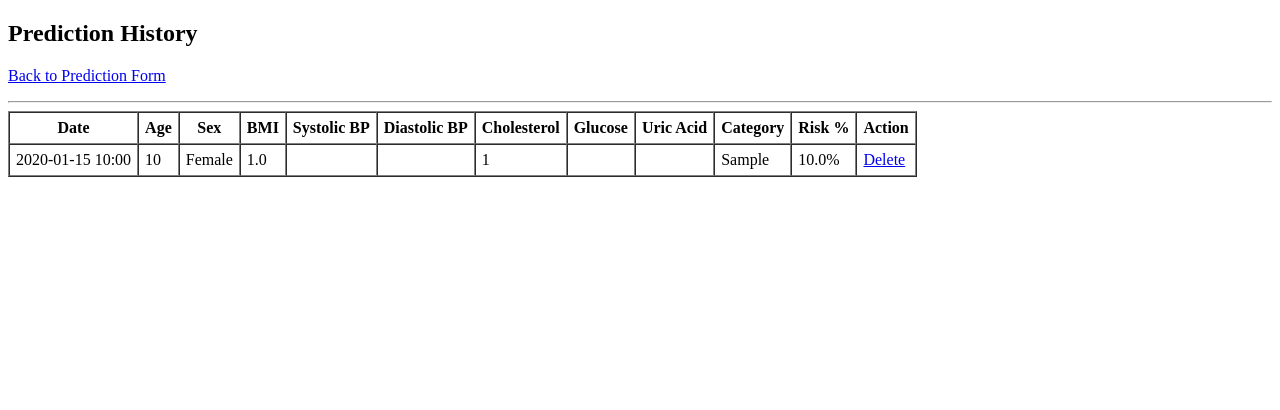
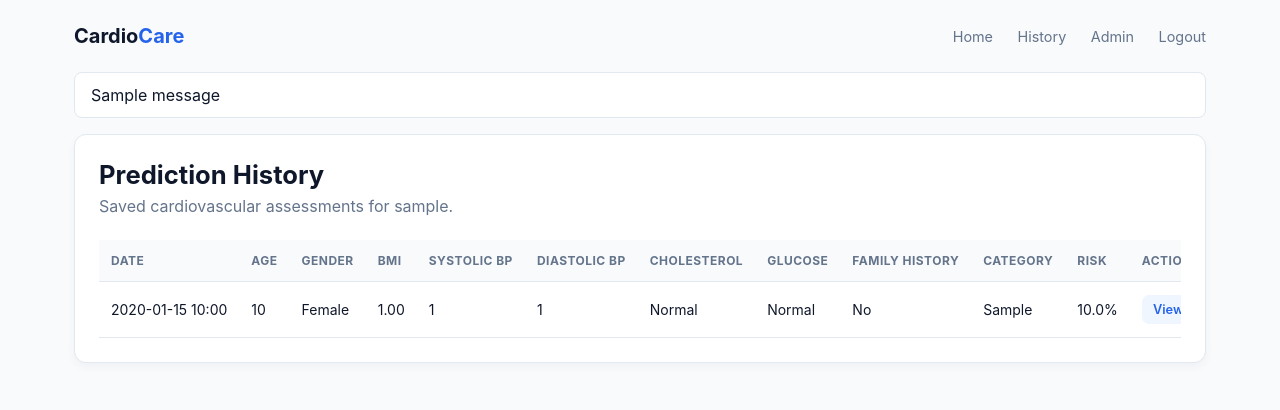
Before and after one commit to ickyy46/cardiovascularPrediction, a Django app: page /history/ in a window 1280 px wide. Shown: the top 410 px of the page. Run offline with Django 5.2, Linux system fonts and the light colour scheme; a user stored in the database is signed in; tables that the repository leaves empty hold one stand-in row (values such as "Sample post"); one stand-in notice (Sample message) is shown; parts of the project's set-up code (start-up, migrations or seed data) failed here and were passed over.

Commit message:
history fixed

```diff
--- a/CardioCare/predictor/templates/predictor/history.html
+++ b/CardioCare/predictor/templates/predictor/history.html
@@ -2,28 +2,82 @@
 <html lang="en">
 <head>
     <meta charset="UTF-8">
-    <title>Prediction History</title>
+    <meta name="viewport" content="width=device-width, initial-scale=1.0">
+    <title>CardioCare | Prediction History</title>
+    <style>
+        :root {
+            --bg-color: #f8fafc;
+            --card-bg: #ffffff;
+            --text-main: #0f172a;
+            --text-muted: #64748b;
+            --accent: #2563eb;
+            --accent-hover: #1d4ed8;
+            --border: #e2e8f0;
+            --danger: #dc2626;
+            --danger-bg: #fef2f2;
+            --radius: 12px;
+        }
+        * { box-sizing: border-box; }
+        body { margin: 0; font-family: -apple-system, BlinkMacSystemFont, "Segoe UI", Roboto, sans-serif; background: var(--bg-color); color: var(--text-main); }
+        header { width: 100%; max-width: 1180px; margin: 0 auto; padding: 1.5rem; display: flex; justify-content: space-between; align-items: center; }
+        .logo { font-weight: 700; font-size: 1.25rem; color: var(--text-main); text-decoration: none; }
+        .logo span { color: var(--accent); }
+        nav a { color: var(--text-muted); text-decoration: none; font-size: .9rem; margin-left: 1.25rem; }
+        nav a:hover { color: var(--text-main); }
+        main { max-width: 1180px; margin: 0 auto; padding: 0 1.5rem 3rem; }
+        .card { background: var(--card-bg); border: 1px solid var(--border); border-radius: var(--radius); padding: 1.5rem; box-shadow: 0 4px 10px rgba(15,23,42,.04); }
+        h1 { margin: 0 0 .4rem; font-size: 1.6rem; }
+        .subtitle { color: var(--text-muted); margin: 0 0 1.5rem; }
+        .table-wrap { overflow-x: auto; }
+        table { width: 100%; border-collapse: collapse; min-width: 1050px; }
+        th, td { padding: .8rem .75rem; border-bottom: 1px solid var(--border); text-align: left; font-size: .875rem; white-space: nowrap; }
+        th { font-size: .75rem; text-transform: uppercase; letter-spacing: .04em; color: var(--text-muted); background: #f8fafc; }
+        .actions { display: flex; gap: .5rem; align-items: center; }
+        .btn { display: inline-block; border: 0; border-radius: 7px; padding: .45rem .7rem; font-size: .8rem; font-weight: 600; cursor: pointer; text-decoration: none; }
+        .btn-view { background: #eff6ff; color: var(--accent); }
+        .btn-delete { background: var(--danger-bg); color: var(--danger); }
+        .empty { text-align: center; padding: 3rem 1rem; color: var(--text-muted); }
+        .message { margin-bottom: 1rem; padding: .75rem 1rem; border: 1px solid var(--border); border-radius: 8px; background: #fff; }
+    </style>
 </head>
 <body>
-    <h2>Prediction History</h2>
-    <p><a href="{% url 'predict_cardio' %}">Back to Prediction Form</a></p>
-    <hr>
+<header>
+    <a href="{% url 'predict_cardio' %}" class="logo">Cardio<span>Care</span></a>
+    <nav>
+        <a href="{% url 'predict_cardio' %}">Home</a>
+        <a href="{% url 'prediction_history' %}">History</a>
+        {% if user.is_superuser %}<a href="{% url 'system_admin_dashboard' %}">Admin</a>{% endif %}
+        <a href="{% url 'logout' %}">Logout</a>
+    </nav>
+</header>
+
+<main>
+    {% if messages %}
+        {% for message in messages %}
+            <div class="message">{{ message }}</div>
+        {% endfor %}
+    {% endif %}
+
+    <section class="card">
+        <h1>Prediction History</h1>
+        <p class="subtitle">Saved cardiovascular assessments for {{ user.username }}.</p>
 
         {% if history %}
-        <table border="1" cellpadding="6" cellspacing="0">
+        <div class="table-wrap">
+            <table>
                 <thead>
                     <tr>
                         <th>Date</th>
                         <th>Age</th>
-                    <th>Sex</th>
+                        <th>Gender</th>
                         <th>BMI</th>
                         <th>Systolic BP</th>
                         <th>Diastolic BP</th>
                         <th>Cholesterol</th>
                         <th>Glucose</th>
-                    <th>Uric Acid</th>
+                        <th>Family History</th>
                         <th>Category</th>
-                    <th>Risk %</th>
+                        <th>Risk</th>
                         <th>Action</th>
                     </tr>
                 </thead>
@@ -32,24 +86,36 @@
                     <tr>
                         <td>{{ item.created_at|date:"Y-m-d H:i" }}</td>
                         <td>{{ item.age }}</td>
-                    <td>{% if item.sex == 1 %}Male{% else %}Female{% endif %}</td>
-                    <td>{{ item.bmi }}</td>
-                    <td>{{ item.systolic_bp }}</td>
-                    <td>{{ item.diastolic_bp }}</td>
-                    <td>{{ item.cholesterol }}</td>
-                    <td>{{ item.glucose }}</td>
-                    <td>{{ item.uric_acid }}</td>
+                        <td>{{ item.get_gender_display }}</td>
+                        <td>{{ item.bmi|floatformat:2 }}</td>
+                        <td>{{ item.ap_hi|floatformat:0 }}</td>
+                        <td>{{ item.ap_lo|floatformat:0 }}</td>
+                        <td>{{ item.get_cholesterol_display }}</td>
+                        <td>{{ item.get_gluc_display }}</td>
+                        <td>{{ item.get_genetic_display }}</td>
                         <td>{{ item.prediction_category }}</td>
-                    <td>{{ item.risk_percentage }}%</td>
+                        <td>{{ item.risk_percentage|floatformat:1 }}%</td>
                         <td>
-                        <a href="{% url 'delete_cardio_history' item.pk %}" onclick="return confirm('Delete this record?');">Delete</a>
+                            <div class="actions">
+                                <a class="btn btn-view" href="{% url 'result_detail' item.pk %}">View</a>
+                                <form method="post" action="{% url 'delete_history' item.pk %}" onsubmit="return confirm('Delete this record?');" style="margin:0;">
+                                    {% csrf_token %}
+                                    <button class="btn btn-delete" type="submit">Delete</button>
+                                </form>
+                            </div>
                         </td>
                     </tr>
                     {% endfor %}
                 </tbody>
             </table>
+        </div>
         {% else %}
-        <p>No records found.</p>
+            <div class="empty">
+                <p>No saved assessment records yet.</p>
+                <a class="btn btn-view" href="{% url 'predict_cardio' %}">Start an Assessment</a>
+            </div>
         {% endif %}
+    </section>
+</main>
 </body>
 </html>
```
Lines whose indentation alone changed are shown as unchanged.
